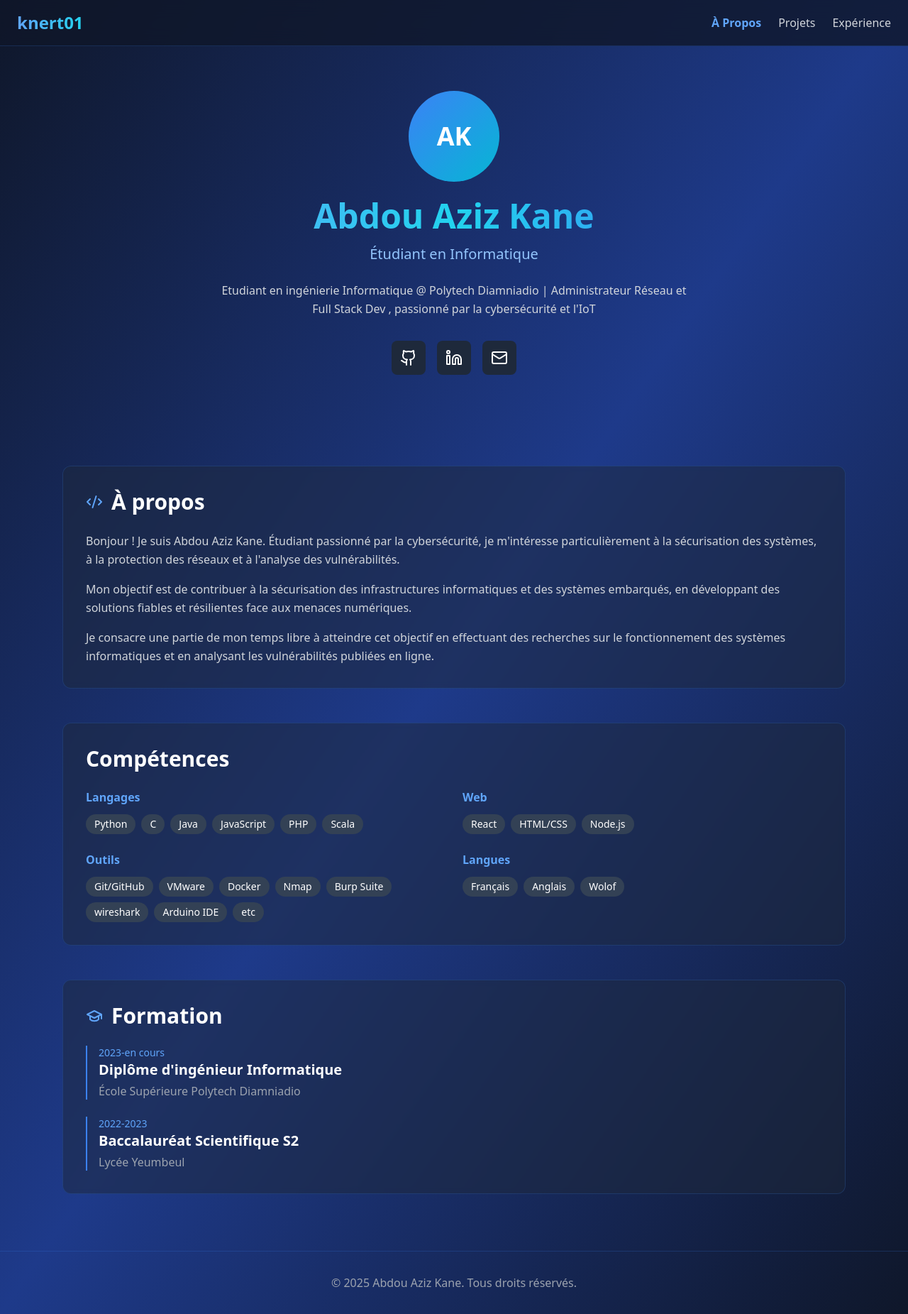
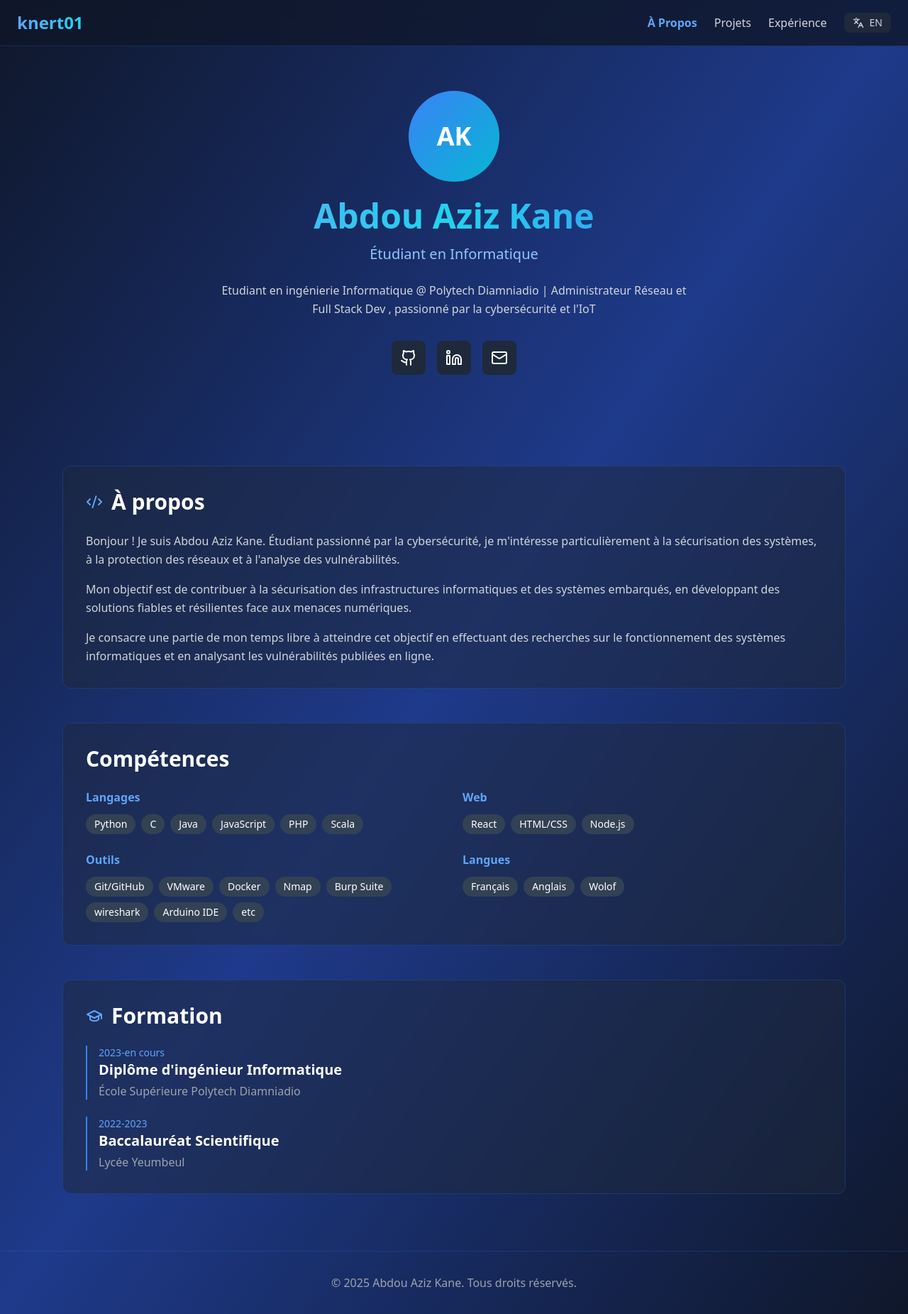
Before and after one commit to azizkane01/mon-portfolio, a React (Create React App) app: page / in a window 1280 px wide. Shown: the whole page at 71% size. Built offline with nearby package versions, Linux system fonts and the light colour scheme; the HTML template or start-up script is replaced by a standard one.

Commit message:
adding english translation

```diff
--- a/src/components/Portfolio.jsx
+++ b/src/components/Portfolio.jsx
@@ -1,74 +1,221 @@
-import  { useState } from 'react';
+import { useState } from 'react';
 import { useNavigate } from 'react-router-dom';
-import { Github, Linkedin, Mail, ExternalLink, Code2, Briefcase, GraduationCap, Award } from 'lucide-react';
+import { Github, Linkedin, Mail, ExternalLink, Code2, Briefcase, GraduationCap, Award, Languages } from 'lucide-react';
 
 export default function Portfolio() {
   const navigate = useNavigate();
   const [activeSection, setActiveSection] = useState('about');
+  const [language, setLanguage] = useState('fr');
+
+  const translations = {
+    fr: {
+      nav: {
+        about: 'À propos',
+        projects: 'Projets',
+        experience: 'Expérience'
+      },
+      hero: {
+        role: 'Étudiant en Informatique',
+        description: 'Etudiant en ingénierie Informatique @ Polytech Diamniadio | Administrateur Réseau et Full Stack Dev , passionné par la cybersécurité et l\'IoT'
+      },
+      about: {
+        title: 'À propos',
+        p1: 'Bonjour ! Je suis Abdou Aziz Kane. Étudiant passionné par la cybersécurité, je m\'intéresse particulièrement à la sécurisation des systèmes, à la protection des réseaux et à l\'analyse des vulnérabilités.',
+        p2: 'Mon objectif est de contribuer à la sécurisation des infrastructures informatiques et des systèmes embarqués, en développant des solutions fiables et résilientes face aux menaces numériques.',
+        p3: 'Je consacre une partie de mon temps libre à atteindre cet objectif en effectuant des recherches sur le fonctionnement des systèmes informatiques et en analysant les vulnérabilités publiées en ligne.'
+      },
+      skills: {
+        title: 'Compétences',
+        languages: 'Langages',
+        web: 'Web',
+        tools: 'Outils',
+        spokenLanguages: 'Langues'
+      },
+      education: {
+        title: 'Formation',
+        degree1: 'Diplôme d\'ingénieur Informatique',
+        school1: 'École Supérieure Polytech Diamniadio',
+        period1: '2023-en cours',
+        degree2: 'Baccalauréat Scientifique',
+        school2: 'Lycée Yeumbeul',
+        period2: '2022-2023'
+      },
+      projects: {
+        title: 'Projets',
+        viewProject: 'Voir le projet',
+        viewDemo: 'Voir la démo',
+        project1: {
+          title: 'Création et Administration d\'un réseau et de ces services',
+          description: 'Projet de configuration compléte d\'un réseau sécurisé pour l\'entreprise fictive SMARTTECH,comprenant DMZ,LAN,VPN,ToIP,authentification Wi-Fi via FreeRADIUS et FreeIPA.\n Mise en oeuvre dans GNS3 sous VMware(Ubuntu) avec conteneurs Docker:VPN IPsec,firewall nftables,logs auditd,authentification Kerberos/LDAP.'
+        },
+        project2: {
+          title: 'Détection automatisée des maladies de l\'arachide via Deep Learning',
+          description: 'Développement d\'un modèle de détection des maladies des plants d\'arachide à partir de photos, utilisant un réseau neuronal convolutif (CNN) pour l\'apprentissage supervisé.\n Création d\'une interface graphique autonome (.exe) permettant un diagnostic rapide et accessible, facilitant l\'identification des maladies par les agriculteurs.'
+        },
+        project3: {
+          title: 'Mini Projet: Chiffrement DES',
+          description: 'Implémentation du chiffrement DES (Data Encryption Standard) en Python, permettant de chiffrer et déchiffrer des fichiers en utilisant une clé secrète de 56 bits.\n Le projet inclut la gestion du padding, la conversion entre fichier et binaire, ainsi qu\'une interface utilisateur simple pour faciliter l\'utilisation.'
+        },
+        project4: {
+          title: 'Mini Projet: Typing Game',
+          description: 'Création d\'un jeu interactif permettant aux utilisateurs de tester et d\'améliorer leur vitesse de frappe en temps réel. Le projet est développé en HTML, CSS et JavaScript, offrant une interface utilisateur simple et réactive.\n Il est déployé sur Vercel pour une accessibilité optimale.'
+        }
+      },
+      experience: {
+        title: 'Expérience',
+        certifications: 'Certifications et Badges',
+        exp1: {
+          company: 'CAMES',
+          role: 'Membre de l\'équipe téchnique',
+          period: 'Octobre 2025',
+          description: 'Gestion du Son , de l\'image et de la connexion internet lors du Concours d\'Agrégation du CAMES'
+        },
+        exp2: {
+          company: 'UCAD',
+          role: 'Stagiaire Téchnicien Réseau',
+          period: 'Août - Octobre 2025',
+          description: 'Participation à la maintenance, à la configuration et à l\'installation de l\'infrastructure réseau, incluant le câblage, la mise en place des équipements actifs et le diagnostic des incidents de connectivité.'
+        }
+      },
+      footer: 'Tous droits réservés.',
+      spokenLangs: ['Français', 'Anglais', 'Wolof']
+    },
+    en: {
+      nav: {
+        about: 'About',
+        projects: 'Projects',
+        experience: 'Experience'
+      },
+      hero: {
+        role: 'Computer Science Student',
+        description: 'Computer Engineering student @ Polytech Diamniadio | Network Administrator and Full Stack Dev, passionate about cybersecurity and IoT'
+      },
+      about: {
+        title: 'About',
+        p1: 'Hello! I\'m Abdou Aziz Kane. A passionate student in cybersecurity, I\'m particularly interested in securing systems, network protection, and vulnerability analysis.',
+        p2: 'My goal is to contribute to the security of IT infrastructures and embedded systems, developing reliable and resilient solutions against digital threats.',
+        p3: 'I dedicate part of my free time to achieving this goal by researching how computer systems work and analyzing vulnerabilities published online.'
+      },
+      skills: {
+        title: 'Skills',
+        languages: 'Languages',
+        web: 'Web',
+        tools: 'Tools',
+        spokenLanguages: 'Spoken Languages'
+      },
+      education: {
+        title: 'Education',
+        degree1: 'Computer Engineering Degree',
+        school1: 'École Supérieure Polytech Diamniadio',
+        period1: '2023-present',
+        degree2: 'Scientific Baccalaureate',
+        school2: 'Lycée Yeumbeul',
+        period2: '2022-2023'
+      },
+      projects: {
+        title: 'Projects',
+        viewProject: 'View project',
+        viewDemo: 'View demo',
+        project1: {
+          title: 'Network Creation and Administration with its Services',
+          description: 'Complete configuration project of a secure network for the fictional company SMARTTECH, including DMZ, LAN, VPN, VoIP, Wi-Fi authentication via FreeRADIUS and FreeIPA.\n Implementation in GNS3 under VMware(Ubuntu) with Docker containers: IPsec VPN, nftables firewall, auditd logs, Kerberos/LDAP authentication.'
+        },
+        project2: {
+          title: 'Automated Detection of Peanut Diseases via Deep Learning',
+          description: 'Development of a detection model for peanut plant diseases from photos, using a convolutional neural network (CNN) for supervised learning.\n Creation of a standalone graphical interface (.exe) enabling quick and accessible diagnosis, facilitating disease identification for farmers.'
+        },
+        project3: {
+          title: 'Mini Project: DES Encryption',
+          description: 'Implementation of DES (Data Encryption Standard) encryption in Python, allowing file encryption and decryption using a 56-bit secret key.\n The project includes padding management, file-to-binary conversion, and a simple user interface for ease of use.'
+        },
+        project4: {
+          title: 'Mini Project: Typing Game',
+          description: 'Creation of an interactive game allowing users to test and improve their typing speed in real time. The project is developed in HTML, CSS and JavaScript, offering a simple and responsive user interface.\n It is deployed on Vercel for optimal accessibility.'
+        }
+      },
+      experience: {
+        title: 'Experience',
+        certifications: 'Certifications and Badges',
+        exp1: {
+          company: 'CAMES',
+          role: 'Technical Team Member',
+          period: 'October 2025',
+          description: 'Management of sound, video and internet connection during the CAMES Agrégation Competition (African & Malagasy Council for Higher Education).'
+        },
+        exp2: {
+          company: 'UCAD',
+          role: 'Network Technician Intern',
+          period: 'August - October 2025',
+          description: 'Participation in the maintenance, configuration and installation of network infrastructure, including cabling, installation of active equipment and diagnosis of connectivity incidents.'
+        }
+      },
+      footer: 'All rights reserved.',
+      spokenLangs: ['French', 'English', 'Wolof']
+    }
+  };
+
+  const t = translations[language];
 
   const projects = [
     {
-      title: "Création et Administration d'un réseau et de ces services",
-      description: "Projet de configuration compléte d'un réseau sécurisé pour l'entreprise fictive SMARTTECH,comprenant DMZ,LAN,VPN,ToIP,authentification Wi-Fi via FreeRADIUS et FreeIPA.\n Mise en oeuvre dans GNS3 sous VMware(Ubuntu) avec conteneurs Docker:VPN IPsec,firewall nftables,logs auditd,authentification Kerberos/LDAP. ",
+      title: t.projects.project1.title,
+      description: t.projects.project1.description,
       demo: "https://github.com/azizkane01/Configuration-d-un-resau",
       isInternal: false
     },
     {
-      title: "Détection automatisée des maladies de l'arachide via Deep Learning",
-      description: "Développement d'un modèle de détection des maladies des plants d'arachide à partir de photos, utilisant un réseau neuronal convolutif (CNN) pour l'apprentissage supervisé.\n Création d'une interface graphique autonome (.exe) permettant un diagnostic rapide et accessible, facilitant l'identification des maladies par les agriculteurs.",
+      title: t.projects.project2.title,
+      description: t.projects.project2.description,
       demo: "https://github.com/azizkane01/Projet_Datascience",
       isInternal: false
     },
     {
-      title: "Mini Projet: Chiffrement DES",
-      description: "Implémentation du chiffrement DES (Data Encryption Standard) en Python, permettant de chiffrer et déchiffrer des fichiers en utilisant une clé secrète de 56 bits.\n Le projet inclut la gestion du padding, la conversion entre fichier et binaire, ainsi qu'une interface utilisateur simple pour faciliter l'utilisation.",
+      title: t.projects.project3.title,
+      description: t.projects.project3.description,
       path: "/chiffrement-des",
       isInternal: true
     },
     {
-      title: "Mini Projet: Typing Game",
-      description: "Création d'un jeu interactif permettant aux utilisateurs de tester et d'améliorer leur vitesse de frappe en temps réel. Le projet est développé en HTML, CSS et JavaScript, offrant une interface utilisateur simple et réactive.\n Il est déployé sur Vercel pour une accessibilité optimale.",
+      title: t.projects.project4.title,
+      description: t.projects.project4.description,
       path: "/typing-game",
       isInternal: true
     }
-
   ];
 
   const experience = [
     {
-      company: "CAMES",
-      role: "Membre de l'équipe téchnique ",
-      period: "Octobre 2025",
-      description: "Gestion du Son , de l'image et de la connexion internet lors du Concours d'Agrégation du CAMES"
+      company: t.experience.exp1.company,
+      role: t.experience.exp1.role,
+      period: t.experience.exp1.period,
+      description: t.experience.exp1.description
     },
     {
-      company: "UCAD",
-      role: "Stagiaire Téchnicien Réseau ",
-      period: "Août  - Octobre 2025",
-      description: "Participation à la maintenance, à la configuration et à l’installation de l’infrastructure réseau, incluant le câblage, la mise en place des équipements actifs et le diagnostic des incidents de connectivité."
+      company: t.experience.exp2.company,
+      role: t.experience.exp2.role,
+      period: t.experience.exp2.period,
+      description: t.experience.exp2.description
     }
-
-
   ];
 
   const education = [
     {
-      school: "École Supérieure Polytech Diamniadio",
-      degree: "Diplôme d'ingénieur  Informatique",
-      period: "2023-en cours"
+      school: t.education.school1,
+      degree: t.education.degree1,
+      period: t.education.period1
     },
     {
-      school: "Lycée Yeumbeul",
-      degree: "Baccalauréat Scientifique S2 ",
-      period: "2022-2023"
+      school: t.education.school2,
+      degree: t.education.degree2,
+      period: t.education.period2
     }
   ];
 
   const skills = {
-    "Langages": ["Python", "C", "Java", "JavaScript", "PHP","Scala"],
-    "Web": ["React", "HTML/CSS", "Node.js"],
-    "Outils": ["Git/GitHub","VMware","Docker", "Nmap","Burp Suite","wireshark","Arduino IDE","etc"],
-    "Langues": ["Français", "Anglais", "Wolof"]
+    [t.skills.languages]: ["Python", "C", "Java", "JavaScript", "PHP","Scala"],
+    [t.skills.web]: ["React", "HTML/CSS", "Node.js"],
+    [t.skills.tools]: ["Git/GitHub","VMware","Docker", "Nmap","Burp Suite","wireshark","Arduino IDE","etc"],
+    [t.skills.spokenLanguages]: t.spokenLangs
   };
 
   return (
@@ -80,7 +227,7 @@ export default function Portfolio() {
             <h1 className="text-2xl font-bold bg-gradient-to-r from-blue-400 to-cyan-400 bg-clip-text text-transparent">
               knert01
             </h1>
-            <div className="flex gap-6">
+            <div className="flex gap-6 items-center">
               {['about', 'projects', 'experience'].map((section) => (
                 <button
                   key={section}
@@ -89,9 +236,17 @@ export default function Portfolio() {
                     activeSection === section ? 'text-blue-400 font-semibold' : 'text-gray-300'
                   }`}
                 >
-                  {section === 'about' ? 'À propos' : section === 'projects' ? 'Projets' : section === 'experience' ? 'Expérience' : 'Contact'}
+                  {t.nav[section]}
                 </button>
               ))}
+              <button
+                onClick={() => setLanguage(language === 'fr' ? 'en' : 'fr')}
+                className="flex items-center gap-2 px-3 py-1 bg-slate-800 hover:bg-slate-700 rounded-lg transition-colors text-gray-300 hover:text-blue-400"
+                title={language === 'fr' ? 'Switch to English' : 'Passer au français'}
+              >
+                <Languages className="w-4 h-4" />
+                <span className="text-sm font-medium">{language === 'fr' ? 'EN' : 'FR'}</span>
+              </button>
             </div>
           </div>
         </nav>
@@ -107,9 +262,9 @@ export default function Portfolio() {
             <h2 className="text-5xl font-bold mb-4 bg-gradient-to-r from-blue-400 via-cyan-400 to-blue-500 bg-clip-text text-transparent">
               Abdou Aziz Kane
             </h2>
-            <p className="text-xl text-blue-300 mb-6">Étudiant en Informatique</p>
+            <p className="text-xl text-blue-300 mb-6">{t.hero.role}</p>
             <p className="text-gray-300 max-w-2xl mx-auto leading-relaxed">
-              Etudiant en ingénierie Informatique @ Polytech Diamniadio | Administrateur Réseau et Full Stack Dev , passionné par la cybersécurité et l'IoT
+              {t.hero.description}
             </p>
           </div>
 
@@ -138,22 +293,22 @@ export default function Portfolio() {
             <section className="bg-slate-800/50 backdrop-blur-sm rounded-xl p-8 border border-blue-500/20">
               <h3 className="text-3xl font-bold mb-6 flex items-center gap-3">
                 <Code2 className="text-blue-400" />
-                À propos
+                {t.about.title}
               </h3>
               <p className="text-gray-300 leading-relaxed mb-4">
-                Bonjour ! Je suis Abdou Aziz Kane.
-                Étudiant passionné par la cybersécurité, je m'intéresse particulièrement à la sécurisation des systèmes, à la protection des réseaux et à l'analyse des vulnérabilités.
+                {t.about.p1}
               </p>
               <p className="text-gray-300 leading-relaxed mb-4">
-                  Mon objectif est de contribuer à la sécurisation des infrastructures informatiques et des systèmes embarqués, en développant des solutions fiables et résilientes face aux menaces numériques.              </p>
+                {t.about.p2}
+              </p>
               <p className="text-gray-300 leading-relaxed">
-                  Je consacre une partie de mon temps libre à atteindre cet objectif en effectuant des recherches sur le fonctionnement des systèmes informatiques et en analysant les vulnérabilités publiées en ligne.
+                {t.about.p3}
               </p>
             </section>
 
             {/* Skills */}
             <section className="bg-slate-800/50 backdrop-blur-sm rounded-xl p-8 border border-blue-500/20">
-              <h3 className="text-3xl font-bold mb-6">Compétences</h3>
+              <h3 className="text-3xl font-bold mb-6">{t.skills.title}</h3>
               <div className="grid md:grid-cols-2 gap-6">
                 {Object.entries(skills).map(([category, items]) => (
                   <div key={category}>
@@ -174,7 +329,7 @@ export default function Portfolio() {
             <section className="bg-slate-800/50 backdrop-blur-sm rounded-xl p-8 border border-blue-500/20">
               <h3 className="text-3xl font-bold mb-6 flex items-center gap-3">
                 <GraduationCap className="text-blue-400" />
-                Formation
+                {t.education.title}
               </h3>
               <div className="space-y-6">
                 {education.map((edu, index) => (
@@ -192,32 +347,28 @@ export default function Portfolio() {
         {/* Projects Section */}
         {activeSection === 'projects' && (
           <div className="animate-fadeIn">
-            <h3 className="text-3xl font-bold mb-8">Projets</h3>
+            <h3 className="text-3xl font-bold mb-8">{t.projects.title}</h3>
             <div className="grid md:grid-cols-2 gap-6">
               {projects.map((project, index) => (
                 <div key={index} className="bg-slate-800/50 backdrop-blur-sm rounded-xl p-6 border border-blue-500/20 hover:border-blue-400/40 transition-all hover:transform hover:scale-105">
                   <h4 className="text-2xl font-bold mb-3">{project.title}</h4>
                   <p style={{ whiteSpace: "pre-line" }} className="text-gray-300 mb-4">{project.description}</p>
 
-                  {/* Condition : projet interne ou externe ? */}
                   {project.isInternal ? (
-                    // Bouton pour projet interne (navigation dans LE site)
                     <button
                       onClick={() => navigate(project.path)}
                       className="inline-flex items-center gap-2 text-blue-400 hover:text-blue-300 transition-colors bg-transparent border-none cursor-pointer text-base"
                     >
-                      Voir le projet <ExternalLink className="w-4 h-4" />
+                      {t.projects.viewProject} <ExternalLink className="w-4 h-4" />
                     </button>
                   ) : (
-                    // Lien pour projet externe (GitHub, etc.)
                     <a href={project.demo} target="_blank" rel="noopener noreferrer"
                       className="inline-flex items-center gap-2 text-blue-400 hover:text-blue-300 transition-colors">
-                      Voir la démo <ExternalLink className="w-4 h-4" />
+                      {t.projects.viewDemo} <ExternalLink className="w-4 h-4" />
                     </a>
                   )}
                 </div>
               ))}
-
             </div>
           </div>
         )}
@@ -227,7 +378,7 @@ export default function Portfolio() {
           <div className="animate-fadeIn">
             <h3 className="text-3xl font-bold mb-8 flex items-center gap-3">
               <Briefcase className="text-blue-400" />
-              Expérience
+              {t.experience.title}
             </h3>
             <div className="space-y-6">
               {experience.map((exp, index) => (
@@ -247,31 +398,28 @@ export default function Portfolio() {
             <div className="mt-12 bg-slate-800/50 backdrop-blur-sm rounded-xl p-6 border border-blue-500/20">
               <h4 className="text-2xl font-bold mb-4 flex items-center gap-3">
                 <Award className="text-blue-400" />
-                Certifications and Badge
+                {t.experience.certifications}
               </h4>
-              <ul className="space-y-2 text-gray-300" >
+              <ul className="space-y-2 text-gray-300">
                 <li><a target="_blank" rel="noopener noreferrer" className="inline-flex items-center gap-2 text-blue-400 hover:text-blue-300 transition-colors" href='https://www.etsglobal.org/fr/en/digital-score-report/8625B1CFBBB0C8DC84D4A78BE09B37F18BB10DA578D9ECCCFCADE35BC00648F1OFFOUXpydmM0bGJybWEybGVNQ2dqT3ZwTm5VeFFRQk5MMCtNQ1Zlb1IvcXRTdEdh?utm_campaign=sharing_dsr&utm_medium=qr-code&utm_source=dsr'>• TOEIC TEST <ExternalLink className="w-4 h-4" /></a></li>
                 <li><a target="_blank" rel="noopener noreferrer" className="inline-flex items-center gap-2 text-blue-400 hover:text-blue-300 transition-colors" href='https://academy.hackthebox.com/achievement/badge/a0c3e8bc-fb83-11ef-864f-bea50ffe6cb4'>• LEARNING PENTESTING <ExternalLink className="w-4 h-4" /></a></li>
                 <li><a target="_blank" rel="noopener noreferrer" className="inline-flex items-center gap-2 text-blue-400 hover:text-blue-300 transition-colors" href='https://academy.hackthebox.com/achievement/badge/7d31f3bc-8686-11f0-9254-bea50ffe6cb4'>• Web Proxies for Web Explotation <ExternalLink className="w-4 h-4" /></a></li>
                 <li><a target="_blank" rel="noopener noreferrer" className="inline-flex items-center gap-2 text-blue-400 hover:text-blue-300 transition-colors" href='https://academy.hackthebox.com/achievement/badge/b8352795-8b50-11f0-9254-bea50ffe6cb4'>• Information gathering (OSINT and Active Reconnaissance) <ExternalLink className="w-4 h-4" /></a></li>
                 <li><a target="_blank" rel="noopener noreferrer" className="inline-flex items-center gap-2 text-blue-400 hover:text-blue-300 transition-colors" href='https://academy.hackthebox.com/achievement/badge/dd3517d2-15ff-11f0-864f-bea50ffe6cb4'>• Network Enumaration with Nmap <ExternalLink className="w-4 h-4" /></a></li>
-
               </ul>
             </div>
           </div>
         )}
-
-
       </main>
 
       {/* Footer */}
       <footer className="border-t border-blue-500/20 py-8">
         <div className="container mx-auto px-6 text-center text-gray-400">
-          <p>© 2025 Abdou Aziz Kane. Tous droits réservés.</p>
+          <p>© 2025 Abdou Aziz Kane. {t.footer}</p>
         </div>
       </footer>
 
-      <style jsx>{`
+      <style>{`
         @keyframes fadeIn {
           from {
             opacity: 0;
@@ -287,4 +435,5 @@ export default function Portfolio() {
         }
       `}</style>
     </div>
-  );}
+  );
+}
```
